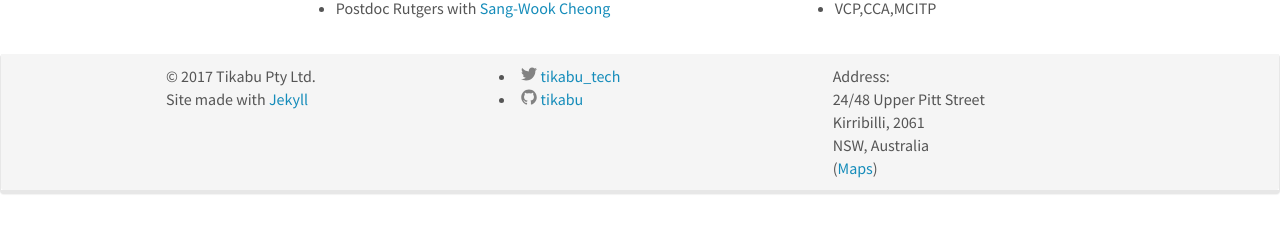
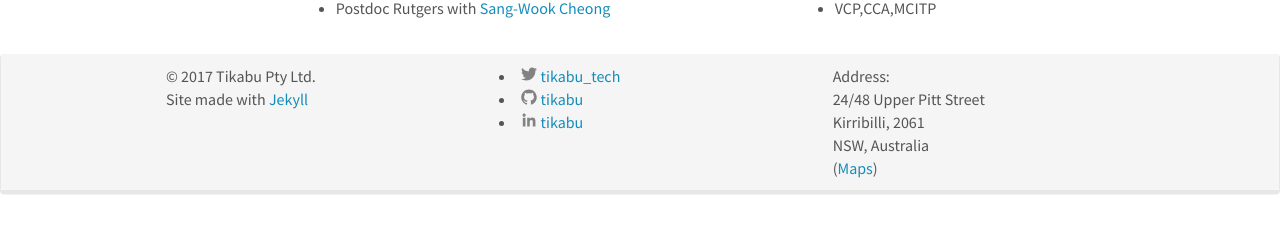
Before and after one commit to tikabu/tikabu_website, a Jekyll site: the page built from _pages/team.md, in a window 1280 px wide. Shown: the part 403-636 px from the top of the page. Built offline with Jekyll 4.4.1, drawn with Linux system fonts in a browser that asks for light colours; nearby versions of some CDN libraries.

Commit message:
Added linkedin

```diff
--- a/_config.yml
+++ b/_config.yml
@@ -15,6 +15,7 @@ baseurl: ""
 url: ""
 twitter_username: tikabu_tech
 github_username:  tikabu
+linkedin_username: tikabu
 
 include:
   - .htaccess
--- a/_includes/footer.html
+++ b/_includes/footer.html
@@ -23,6 +23,21 @@
 </span><span class="username">tikabu</span></a>
 
 					</li>
+					{% if site.linkedin_username %}
+					<li>
+						<a href="https://www.linkedin.com/in/{{ site.linkedin_username }}">
+							<span class="icon icon--linkedin">
+								<svg viewBox="0 0 512 512" width="16px" height="16px">
+									<path fill="#828282" d="M150.65,100.682c0,27.992-22.508,50.683-50.273,50.683c-27.765,0-50.273-22.691-50.273-50.683
+									C50.104,72.691,72.612,50,100.377,50C128.143,50,150.65,72.691,150.65,100.682z M143.294,187.333H58.277V462h85.017V187.333z
+									M279.195,187.333h-81.541V462h81.541c0,0,0-101.877,0-144.181c0-38.624,17.779-61.615,51.807-61.615
+									c31.268,0,46.289,22.071,46.289,61.615c0,39.545,0,144.181,0,144.181h84.605c0,0,0-100.344,0-173.915
+									s-41.689-109.131-99.934-109.131s-82.768,45.369-82.768,45.369V187.333z"/>
+								</svg>
+							</span><span class="username">{{ site.linkedin_username }}</span>
+						</a>
+					</li>
+					{% endif %}
 
 		</div>
 		<div class="col-sm-4">
```
